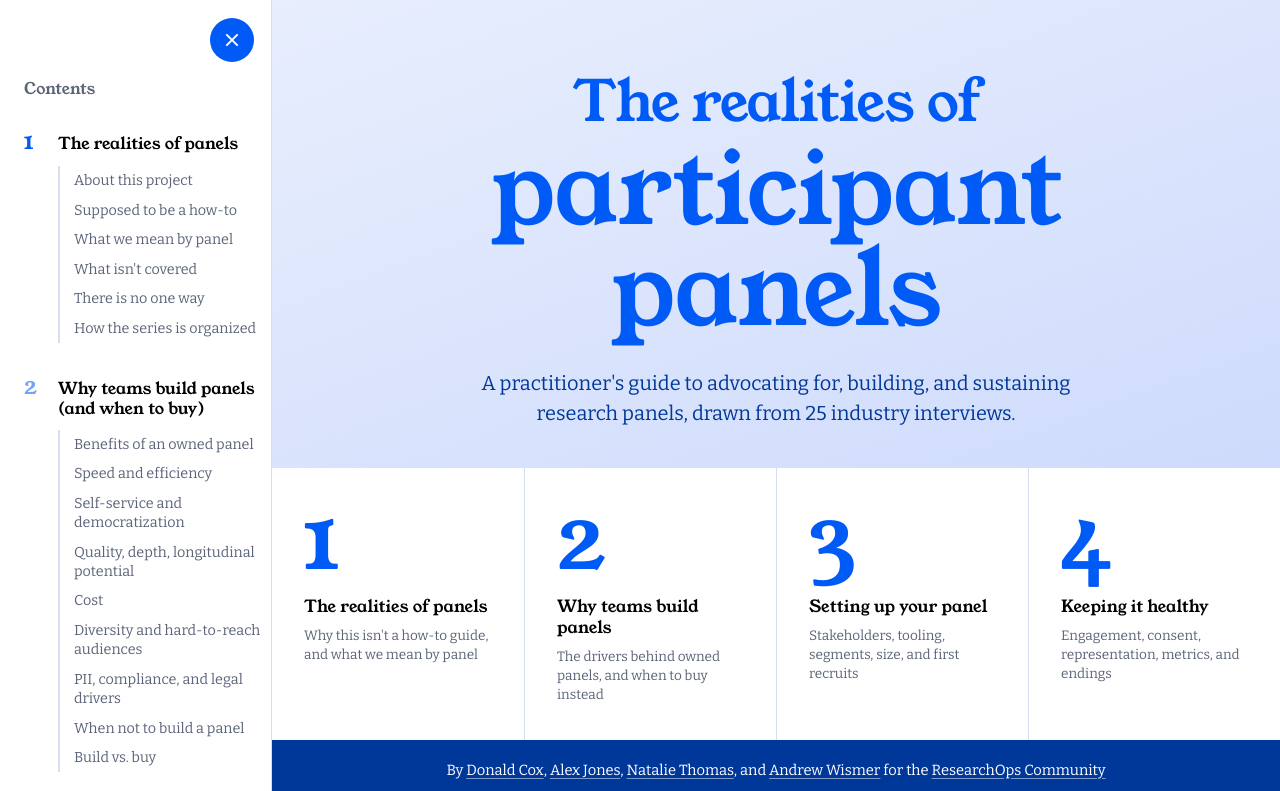
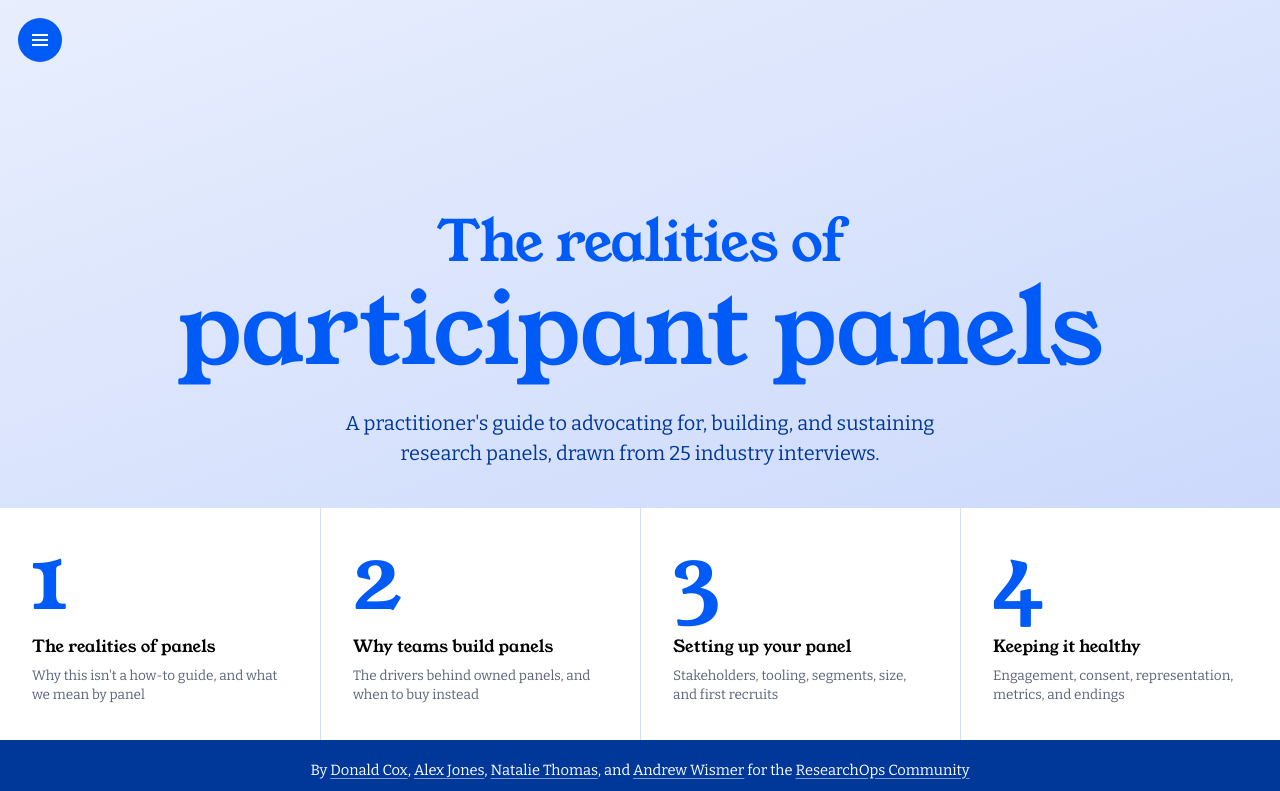
Before and after one commit to natalietrue/participant-panels, a plain HTML site: page index.html in a window 1280 px wide. Shown: the top 791 px of the page. Drawn offline with nearby package versions, Linux system fonts and the light colour scheme.

Commit message:
Add files via upload

```diff
--- a/index.html
+++ b/index.html
@@ -2,9 +2,10 @@
 <html lang="en">
 <head>
 <meta charset="utf-8">
+<meta name="color-scheme" content="light only">
 <meta name="viewport" content="width=device-width, initial-scale=1, viewport-fit=cover">
 <title>The Realities of Participant Panels</title>
-<meta name="description" content="A practitioner's guide to advocating for, building, and sustaining research participant panels, drawn from 25 industry interviews. From the ResearchOps Community.">
+<meta name="description" content="A practitioner's guide to advocating for, building, and sustaining research panels, drawn from 25 industry interviews. From the ResearchOps Community.">
 <link rel="stylesheet" href="https://fonts.googleapis.com/css2?family=Young+Serif&family=Bitter:ital,wght@0,400;0,500;0,600;1,400&display=swap">
 <style>
 :root{
@@ -13,12 +14,8 @@
   --bg:var(--cream); --fg:var(--ink); --panel:#FFFFFF; --line:rgba(0,56,154,.16);
   --nav-w:272px;
   --display:"Young Serif",Georgia,serif; --body:"Bitter",Georgia,serif;
-  box-sizing:border-box; padding-top:env(safe-area-inset-top,0px); padding-bottom:env(safe-area-inset-bottom,0px);
+  color-scheme:light only; box-sizing:border-box; padding-top:env(safe-area-inset-top,0px); padding-bottom:env(safe-area-inset-bottom,0px);
 }
-@media (prefers-color-scheme:dark){ :root:not([data-theme="light"]){
-  --cream:#0B1430; --cream-2:#121D42; --ink:#F3F6FE; --ink-2:#D9E2F7; --muted:#9FB0D6; --panel:#151F45; --line:rgba(243,246,254,.18); color-scheme:dark;
-}}
-:root[data-theme="dark"]{ --cream:#0B1430; --cream-2:#121D42; --ink:#F3F6FE; --ink-2:#D9E2F7; --muted:#9FB0D6; --panel:#151F45; --line:rgba(243,246,254,.18); color-scheme:dark; }
 html{scroll-behavior:smooth}
 *,*::before,*::after{box-sizing:inherit;margin:0}
 body{background:var(--bg);color:var(--fg);font-family:var(--body);font-size:1.0625rem;line-height:1.6;-webkit-font-smoothing:antialiased}
@@ -26,8 +23,6 @@ a{color:inherit}
 :focus-visible{outline:3px solid var(--sky);outline-offset:3px}
 
 /* ---------- reveal ---------- */
-.rv{opacity:0;transform:translateY(22px);transition:opacity .8s cubic-bezier(.2,.7,.2,1),transform .8s cubic-bezier(.2,.7,.2,1)}
-.rv.in{opacity:1;transform:none}
 @media (prefers-reduced-motion:reduce){ html{scroll-behavior:auto} .rv{opacity:1;transform:none;transition:none} *{animation:none!important} }
 
 /* ---------- side nav ---------- */
@@ -110,7 +105,6 @@ ul.plain li{margin-bottom:.5em}
 /* ---------- opener ---------- */
 .opener{min-height:100vh;min-height:100svh;background:var(--deep);color:#F2ECE3;display:flex;align-items:center;justify-content:center;text-align:center;padding:80px clamp(20px,5vw,64px);position:relative;overflow:hidden}
 .opener .big{z-index:0;font-family:var(--display);font-size:clamp(9rem,34vw,30rem);line-height:.8;color:transparent;-webkit-text-stroke:1.5px rgba(242,236,227,.4);position:absolute;left:50%;top:50%;transform:translate(-50%,-50%);user-select:none;pointer-events:none}
-.opener .big.rv{transform:translate(-50%,-44%)}.opener .big.rv.in{transform:translate(-50%,-50%)}
 .opener .inner{position:relative;max-width:860px;z-index:2}
 .opener h2{font-family:var(--display);font-weight:400;font-size:clamp(2rem,4.2vw,3.6rem);line-height:1.08}
 .opener .kicker{position:absolute;left:0;right:0;top:calc(36px + env(safe-area-inset-top,0px));text-align:center;font-family:var(--display);font-size:1.1rem;letter-spacing:.02em;margin:0;z-index:3}
@@ -152,7 +146,7 @@ ul.plain li{margin-bottom:.5em}
 /* ---------- case study ---------- */
 .case{display:grid;grid-template-columns:minmax(160px,.9fr) 2fr;border-radius:16px;overflow:hidden;margin:40px 0;background:var(--panel);border:1px solid var(--line)}
 .case .tile{position:relative;min-height:220px;overflow:hidden;isolation:isolate;color:#fff}
-.case .tile .water{position:absolute;inset:-12%;z-index:-1;background:linear-gradient(160deg,#F0552F 0%,#F2A33A 45%,#6A3FE0 110%);background-size:160% 160%;animation:drift 14s ease-in-out infinite alternate;filter:url(#water)}
+.case .tile .water{position:absolute;inset:-12%;z-index:-1;background:linear-gradient(160deg,#F0552F 0%,#F2A33A 45%,#6A3FE0 110%);background-size:160% 160%;}
 .case:nth-of-type(even) .tile .water{background:linear-gradient(200deg,#6A3FE0 0%,#8B5CF6 40%,#F0552F 110%);background-size:160% 160%}
 @keyframes drift{0%{background-position:0% 0%}100%{background-position:100% 100%}}
 .case .tile .label{position:absolute;left:22px;top:20px;font-family:var(--display);font-size:.95rem}
@@ -287,11 +281,13 @@ footer{background:#fff}
 .hero .byline .wrap{display:flex;justify-content:center;text-align:center}
 .hero .byline a{color:#fff;text-decoration:underline;text-underline-offset:3px;text-decoration-color:rgba(255,255,255,.5)}
 .hero .byline>.wrap>a{font-family:var(--display);text-decoration:none;white-space:nowrap}
+
+
+@media (max-width:760px){ .nav-toggle{width:40px;height:40px;top:12px;left:12px} section.block{padding-top:72px} }
 </style>
 </head>
-<body class="nav-open">
-<svg width="0" height="0" style="position:absolute" aria-hidden="true"><filter id="water" x="-20%" y="-20%" width="140%" height="140%"><feTurbulence type="fractalNoise" baseFrequency="0.012 0.018" numOctaves="2" seed="3" result="n"><animate attributeName="baseFrequency" dur="18s" values="0.012 0.018;0.018 0.012;0.012 0.018" repeatCount="indefinite"/></feTurbulence><feDisplacementMap in="SourceGraphic" in2="n" scale="40" xChannelSelector="R" yChannelSelector="G"/></filter></svg>
-<button class="nav-toggle" id="navToggle" aria-label="Toggle contents" aria-expanded="true" aria-controls="sidenav"><span></span></button>
+<body>
+<button class="nav-toggle" id="navToggle" aria-label="Toggle contents" aria-expanded="false" aria-controls="sidenav"><span></span></button>
 <div class="scrim" id="scrim"></div>
 <nav class="sidenav" id="sidenav" aria-label="Contents">
   <h2>Contents</h2>
@@ -839,19 +835,11 @@ footer{background:#fff}
   const mq=window.matchMedia('(max-width:1100px)');
   const reduce=window.matchMedia('(prefers-reduced-motion: reduce)').matches;
   function setNav(open){ body.classList.toggle('nav-open',open); toggle.setAttribute('aria-expanded',String(open)); }
-  setNav(!window.matchMedia('(max-width:760px)').matches);
+  setNav(false);
   toggle.addEventListener('click',()=>setNav(!body.classList.contains('nav-open')));
   scrim.addEventListener('click',()=>setNav(false));
   document.querySelectorAll('.sidenav a').forEach(a=>a.addEventListener('click',()=>{ if(mq.matches) setNav(false); }));
   document.addEventListener('keydown',e=>{ if(e.key==='Escape') setNav(false); });
-
-  /* reveal */
-  const rv=[...document.querySelectorAll('.rv')];
-  if(reduce){ rv.forEach(e=>e.classList.add('in')); }
-  else{
-    const ro=new IntersectionObserver(es=>es.forEach(e=>{ if(e.isIntersecting){ e.target.classList.add('in'); ro.unobserve(e.target);} }),{rootMargin:'0px 0px -10% 0px',threshold:0.1});
-    rv.forEach(e=>ro.observe(e));
-  }
 
   /* pinned horizontal strips */
   const strips=[...document.querySelectorAll('.strip-wrap')];
@@ -864,7 +852,6 @@ footer{background:#fff}
       else if(prev.children.length<=2&&prev.querySelector('h2,h3')&&!prev.querySelector('.callout,.quote,.case,.stats')){ pin.appendChild(prev); }
     }
     pin.appendChild(track);
-    pin.querySelectorAll('.rv').forEach(e=>e.classList.add('in'));
   });
   const coarse=window.matchMedia('(pointer: coarse)').matches;
   function layout(){
```
